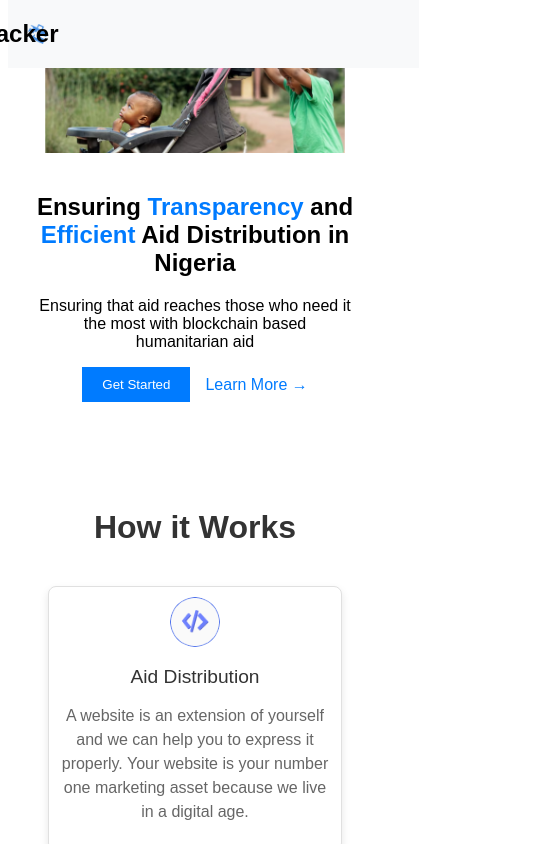
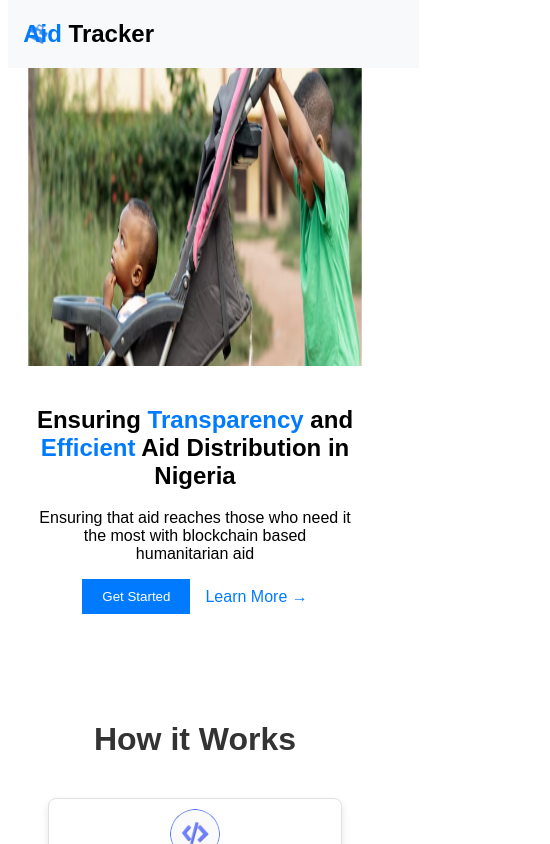
Before and after one commit to maureenjesse/aid-trackers, a Next.js app: page / in a window 390 px wide. Shown: the top 844 px of the page, 550 px wide, since content can reach past the window. Built offline with nearby package versions, Linux system fonts and the light colour scheme.

Commit message:
fixed responsive bug

```diff
--- a/src/app/styles/Beneficiary.module.css
+++ b/src/app/styles/Beneficiary.module.css
@@ -1,5 +1,7 @@
 .container {
     max-width: 800px;
+    height: 100vh;
+    /* border: 1px solid; */
     margin: 0 auto;
     text-align: center;
     padding: 20px;
@@ -51,17 +53,26 @@
   @media (max-width: 600px) {
     .images {
       flex-direction: column;
+      margin-top: 120px;
       gap: 20px;
     }
     .heroImage{
-        display: none;
+      display: none;
     }
 
     .heroImage2{
       position: absolute;
-      margin-left: 10px;
-      border: 1px solid;
+      left: 0;
+      /* right: 0; */
+      width: 100%;
+      /* border: 1px solid; */
 
     }
 
+    .content{
+      margin-top: 150px;
+
+    }
+
+
   }
--- a/src/app/styles/Header.module.css
+++ b/src/app/styles/Header.module.css
@@ -62,7 +62,7 @@
     }
     .logo{
       position: relative;
-      left: -340px;
+      left: -66%;
     }
     .contactButton{
       display: none;
--- a/src/app/styles/Hero.module.css
+++ b/src/app/styles/Hero.module.css
@@ -93,6 +93,7 @@
         visibility: hidden;
     }
     .heroImage2{
-        width: 90%;
+        width: 100%;
+        height: 40vh;
     }
   }
```
